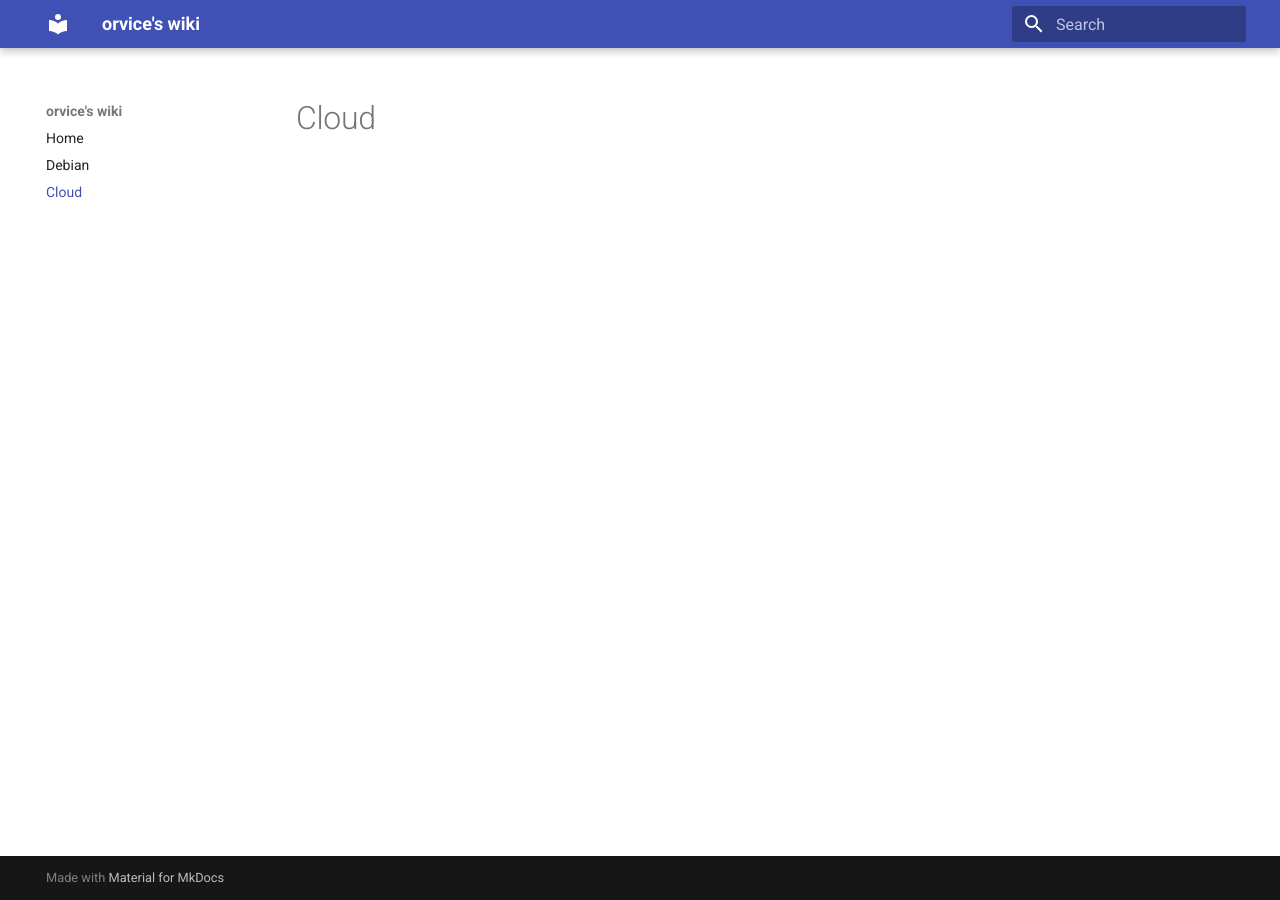
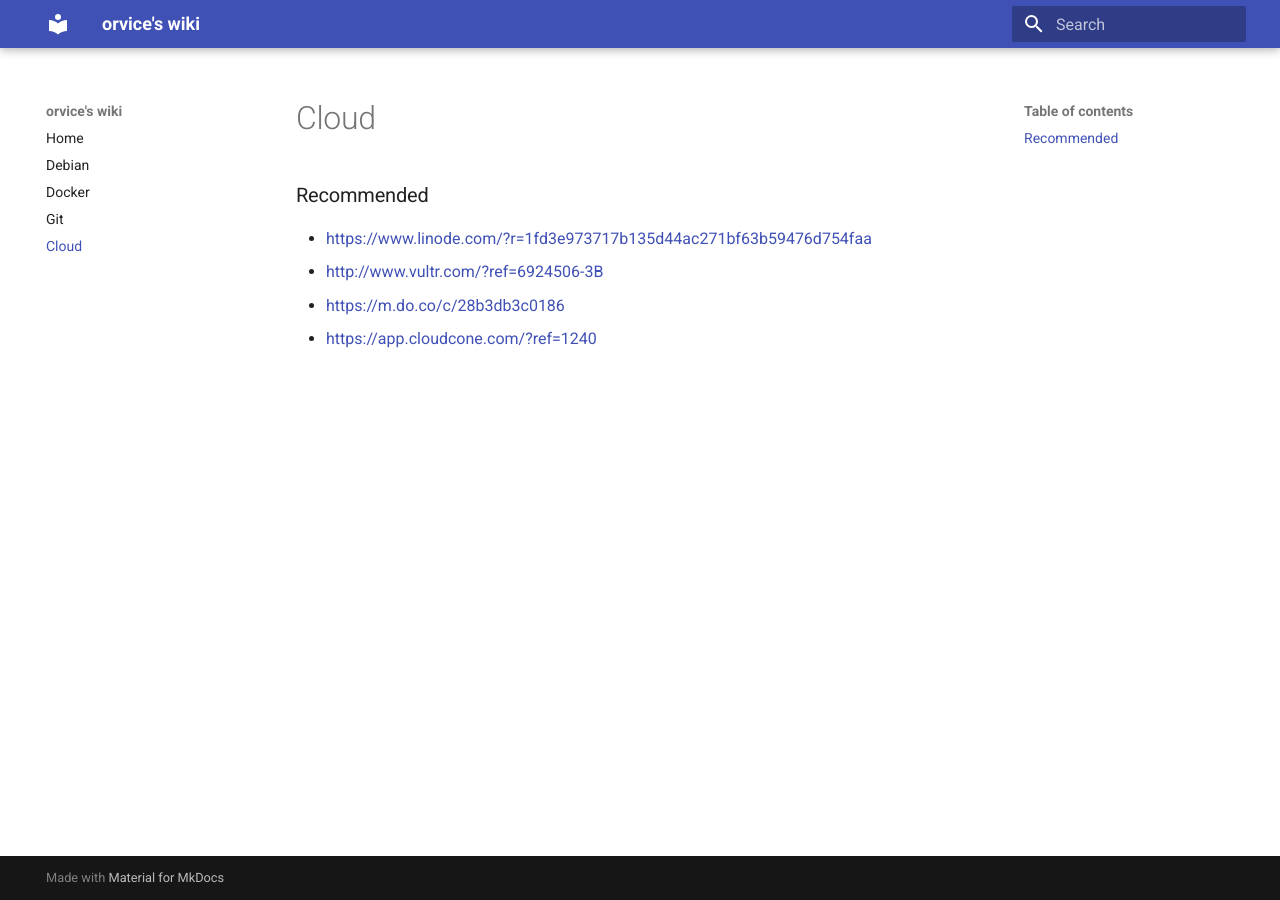
Before and after one commit to orvice/wiki, an MkDocs documentation site: the page built from docs/cloud.md, in a window 1280 px wide. Built offline with MkDocs 1.6.1 and Material for MkDocs 9.7.7, drawn with Linux system fonts in a browser that asks for light colours; old or Windows-style settings are respelled for this version of MkDocs.

Commit message:
more page

```diff
--- a/docs/cloud.md
+++ b/docs/cloud.md
@@ -1 +1,9 @@
 # Cloud
+
+
+### Recommended
+
+  * [https://www.linode.com/?r=1fd3e973717b135d44ac271bf63b59476d754faa](Linode)
+  * [http://www.vultr.com/?ref=6924506-3B](Vultr)
+  * [https://m.do.co/c/28b3db3c0186](DigitalOcean)
+  * [https://app.cloudcone.com/?ref=1240](Cloudcone)
--- a/mkdocs.yml
+++ b/mkdocs.yml
@@ -4,6 +4,8 @@ site_name: orvice's wiki
 pages:
     - Home: index.md
     - Debian: debian.md
+    - Docker: docker.md
+    - Git: git.md
     - Cloud: cloud.md
 
 theme:
```
Also changed, not shown: docs/debian.md (+7 -0 lines), docs/docker.md (added, +11 -0 lines), docs/git.md (added, +13 -0 lines), docs/golang.md (added, +10 -0 lines).
